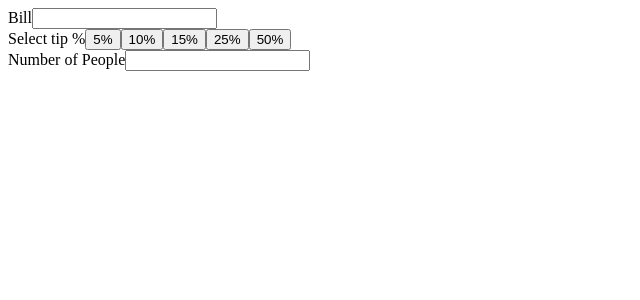
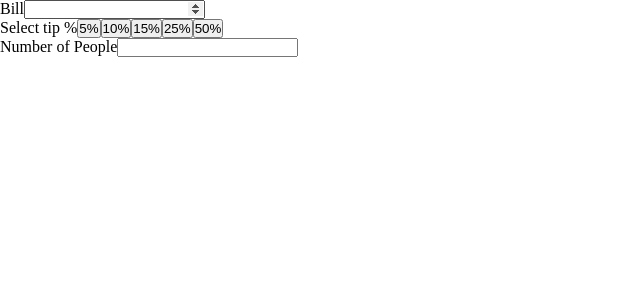
Before and after one commit to Orisabiyi/tippy, a React (Create React App) app: page / in a window 1280 px wide. Shown: the top 300 px of the page, without its empty margins (0-640 px from the left). Built offline with nearby package versions, Linux system fonts and the light colour scheme.

Commit message:
included css into the App component and did a reset in the css file

```diff
--- a/src/App.js
+++ b/src/App.js
@@ -1,3 +1,4 @@
+import "./index.css";
 import Main from "./components/Main";
 
 export default function App() {
--- a/src/index.css
+++ b/src/index.css
@@ -0,0 +1,15 @@
+*,
+*:before,
+*::after {
+  padding: 0;
+  margin: 0;
+  box-sizing: border-box;
+}
+
+html {
+  font-size: 62.5%;
+}
+
+body {
+  font-size: 1.6rem;
+}
```
